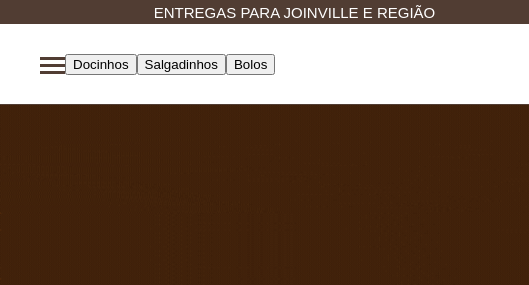
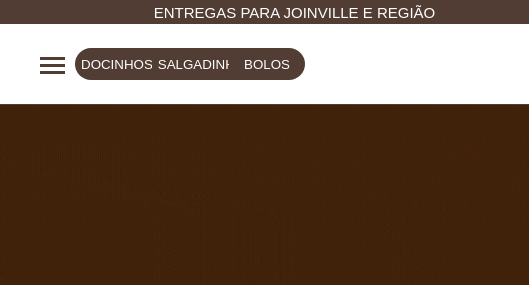
Before and after one commit to Szaiago/DonaSebaProject, a plain HTML site: page index.html in a window 1280 px wide. Shown: the top 285 px of the page, 0-529 px from the left. Drawn offline with nearby package versions, Linux system fonts and the light colour scheme.

Commit message:
ATUALIZAÇÃO

```diff
--- a/css/fixos/fixos.css
+++ b/css/fixos/fixos.css
@@ -133,6 +133,19 @@ header {
     background-color: rgb(81, 61, 51);
     margin: 4px 0;
     transition: 0.4s;
+}
+.categorias-produtos {
+    cursor: pointer;
+    width: 6VW;
+    height: 4vh;
+    border: none;
+    background-color: var(--colorPrin);
+    color: white;
+    transition: 1S;
+}
+.categorias-produtos:hover {
+    transition: 1S;
+    background-color: var(--colorHover);
 }
 .logo-empresa{
     width: 33.3333333333vw;
--- a/index.html
+++ b/index.html
@@ -43,10 +43,10 @@
                         <a href="#sobre-nos">Sobre nós</a>
                     </div>
                 </div>
-                <div class="input-main-horizontal">
-                    <button onclick="filterProducts('docinhos')">Docinhos</button>
-                    <button onclick="filterProducts('salgadinhos')">Salgadinhos</button>
-                    <button onclick="filterProducts('bolos')">Bolos</button>
+                <div class="input-main-horizontal" style="margin-left: 10px;">
+                    <button onclick="filterProducts('docinhos')" class="categorias-produtos" style="border-radius: 20px 0 0 20px;">DOCINHOS</button>
+                    <button onclick="filterProducts('salgadinhos')" class="categorias-produtos">SALGADINHOS</button>
+                    <button onclick="filterProducts('bolos')" class="categorias-produtos" style="border-radius: 0 20px 20px 0;">BOLOS</button>
                 </div>
             </div>
             <div class="logo-empresa">
```
